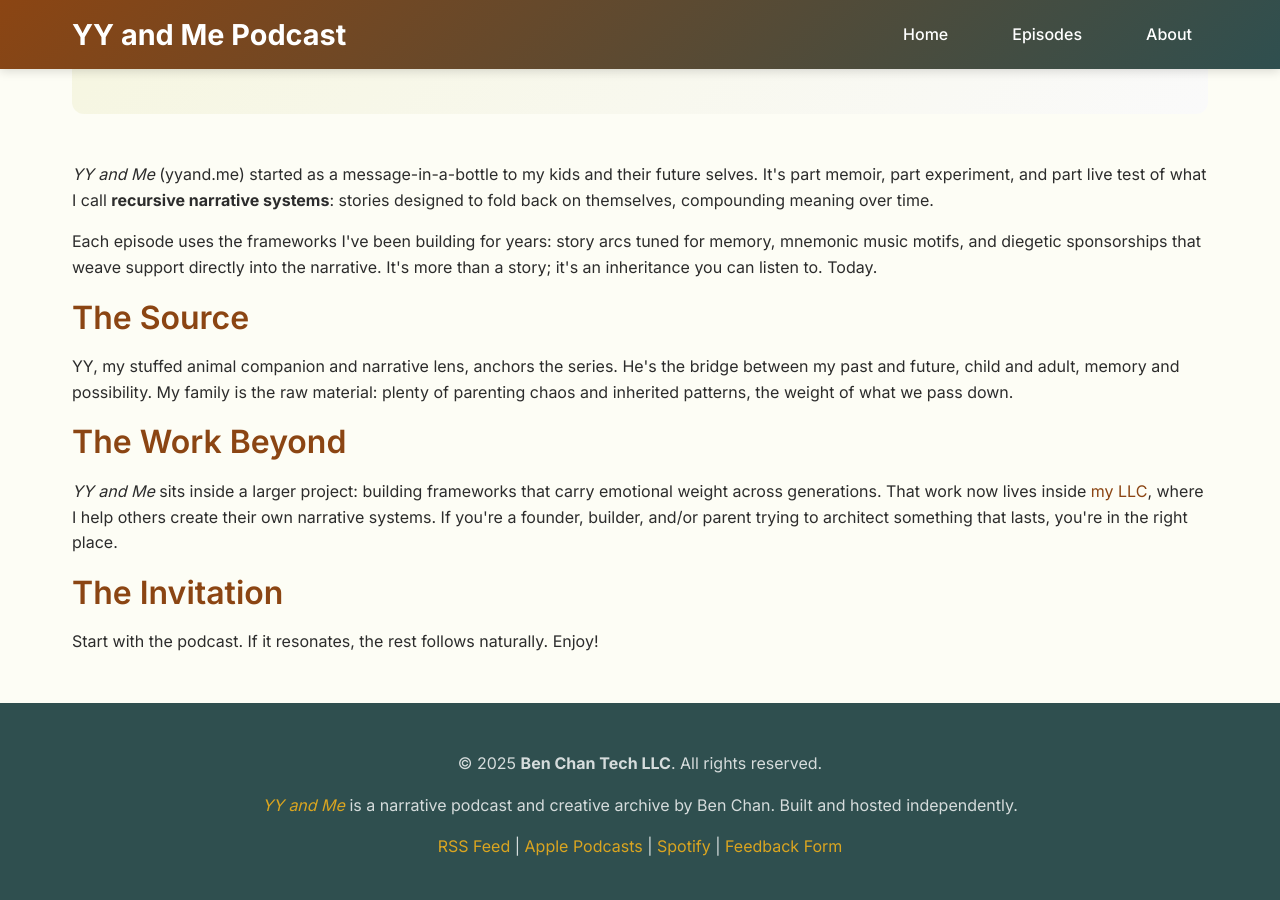
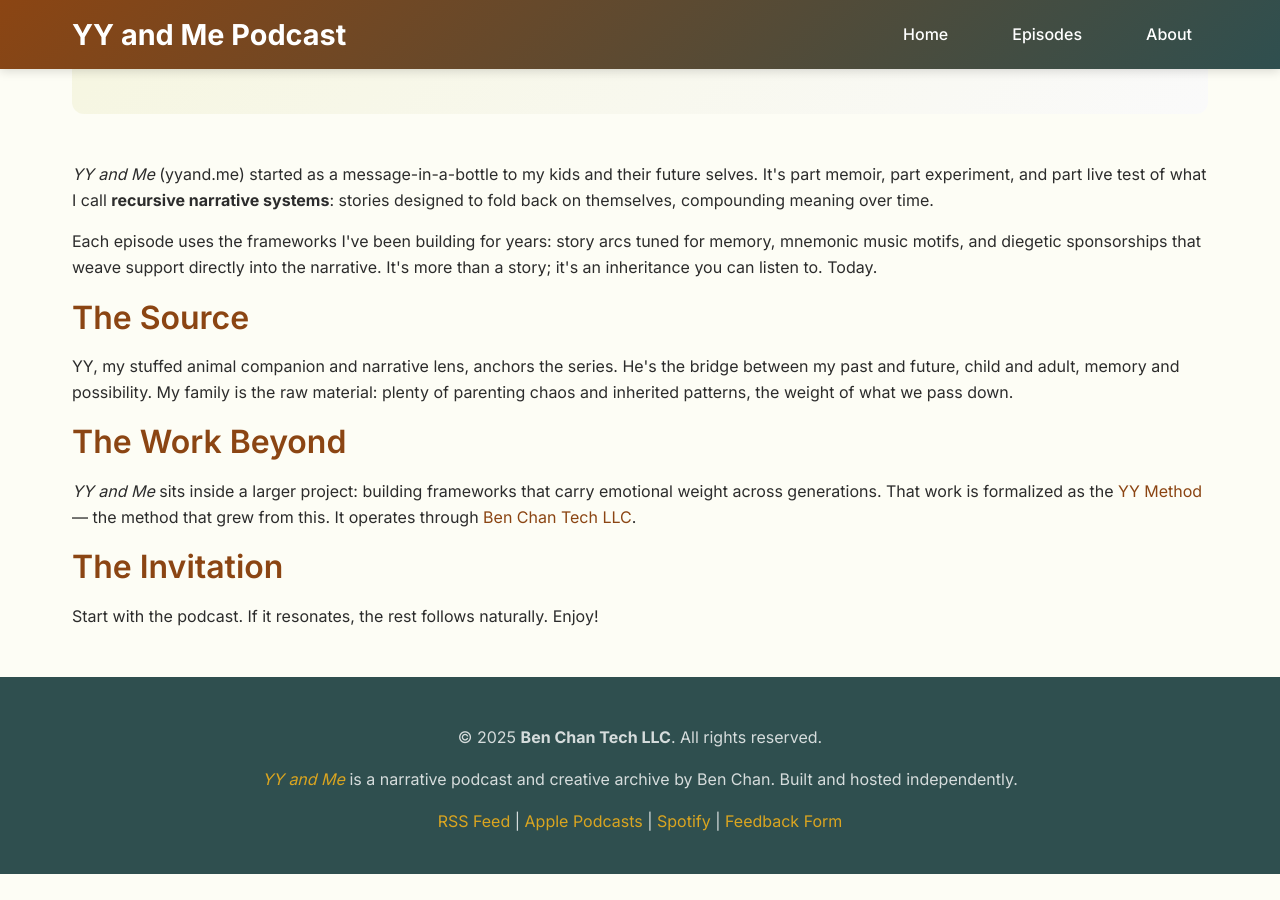
Before and after one commit to benchantech/yyandme, a Jekyll site: the page built from about.md, in a window 1280 px wide and 900 px high, scrolled down 287 px. Built offline with Jekyll 4.4.1, drawn with Linux system fonts in a browser that asks for light colours; after the commit the page ends 1161 px from its top, so only the background shows below that.

Commit message:
Add Person schema and yymethod.com cross-link
- Add standalone Person schema (@id: benchantech.com/#person) with 6-URL sameAs
- PodcastSeries author @id updated to benchantech.com/#person
- About page: The Work Beyond section now links to yymethod.com and benchantech.com

Co-Authored-By: Claude Sonnet 4.6 <noreply@anthropic.com>

```diff
--- a/_includes/head-custom.html
+++ b/_includes/head-custom.html
@@ -34,6 +34,25 @@
 <meta name="apple-itunes-app" content="app-id=1826275180">
 <meta name="google-play-app" content="app-id=com.spotify.music">
 
+<!-- Person schema — canonical entity reference -->
+<script type="application/ld+json">
+{
+  "@context": "https://schema.org",
+  "@type": "Person",
+  "@id": "https://benchantech.com/#person",
+  "name": "Ben Chan",
+  "url": "https://benchantech.com",
+  "sameAs": [
+    "https://yymethod.com",
+    "https://home.yymethod.com",
+    "https://yyand.me",
+    "https://benchantech.com",
+    "https://www.youtube.com/@benchanviolin",
+    "https://benchanviolin.substack.com"
+  ]
+}
+</script>
+
 <!-- Structured Data for Podcast -->
 <script type="application/ld+json">
 {
--- a/about.md
+++ b/about.md
@@ -32,7 +32,7 @@ permalink: /about/
 <section>
   <h2>The Work Beyond</h2>
   <p>
-    <em>YY and Me</em> sits inside a larger project: building frameworks that carry emotional weight across generations. That work now lives inside <a href="https://benchantech.com" target="_blank">my LLC</a>, where I help others create their own narrative systems.  If you're a founder, builder, and/or parent trying to architect something that lasts, you're in the right place.
+    <em>YY and Me</em> sits inside a larger project: building frameworks that carry emotional weight across generations. That work is formalized as the <a href="https://yymethod.com" target="_blank" rel="noopener">YY Method</a> — the method that grew from this. It operates through <a href="https://benchantech.com" target="_blank" rel="noopener">Ben Chan Tech LLC</a>.
   </p>
 </section>
 
```
Also changed, not shown: other parts of _includes/head-custom.html (+1 -0 lines).
